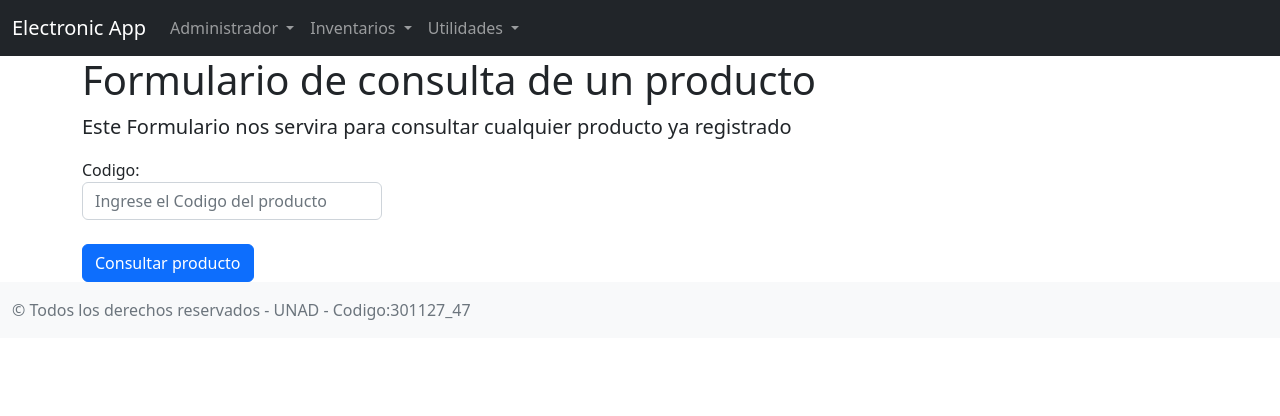
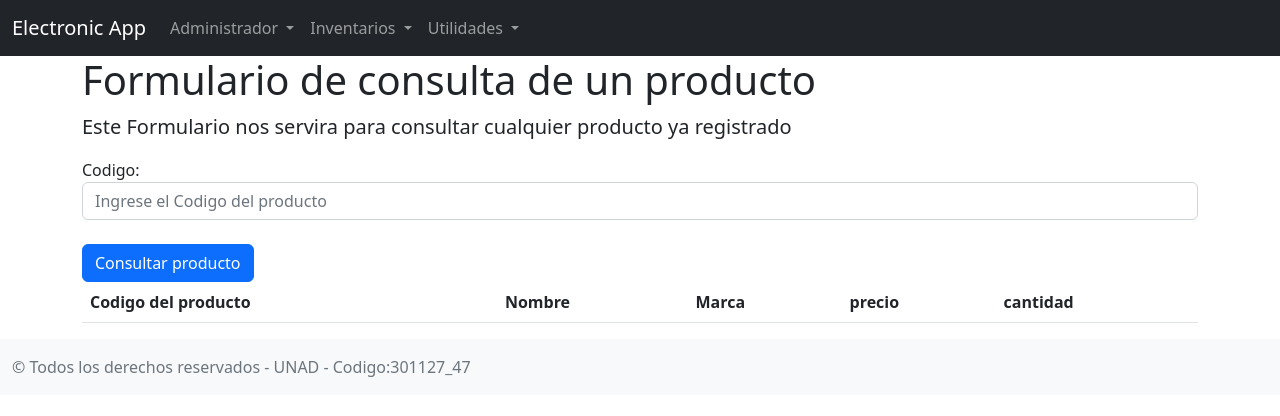
Before and after one commit to wapastorv/CursoProgramacionWebUNAD, a PHP site: page /consultarProducto.php in a window 1280 px wide. Shown: the top 416 px of the page. Run offline with PHP 8.4, Linux system fonts and the light colour scheme; tables that the repository leaves empty hold one stand-in row (values such as "Sample post"); lists and menus that the app fills with data are empty.

Commit message:
Programa de consultar producto

```diff
--- a/consultarProducto.php
+++ b/consultarProducto.php
@@ -1,19 +1,96 @@
-<?php include 'templates/header.php'?>
+
+<?php
+  include 'funciones.php';
+  csrf();
+  if (isset($_POST['submit']) && !hash_equals($_SESSION['csrf'], $_POST['csrf'])) {
+    die();
+  }
+
+  $error = false;
+  $config = include 'config.php';
+
+  try {
+    $dsn = 'mysql:host=' . $config['db']['host'] . ';dbname=' . $config['db']['name'];
+    $conexion = new PDO($dsn, $config['db']['user'], $config['db']['pass'], $config['db']['options']);
+
+    if (isset($_POST['codigo'])) {
+      $consultaSQL = "SELECT * FROM producto WHERE id_producto = " . $_POST['codigo'];
+    }else{
+      $consultaSQL = "SELECT * FROM producto WHERE id_producto = 0";
+    }
+
+    $sentencia = $conexion->prepare($consultaSQL);
+    $sentencia->execute();
+    $producto = $sentencia->fetchAll();
+  }catch(PDOException $error){
+    $error = $error->getMessage();
+  }
+?>
+
+<?php include 'templates/header.php' ?>
+
+<?php
+  if($error) {
+?>
+  <div class="container mt-2">
+    <div class="row">
+      <div class="col-md-12">
+        <div class="alert alert-danger" role="alert">
+          <?= $error ?>
+        </div>
+      </div>
+    </div>
+  </div>
+<?php
+}
+?>
 <div class="container">
   <h1>Formulario de consulta de un producto</h1>
   <p class="lead">
     Este Formulario nos servira para consultar cualquier producto ya registrado
   </p>
-
-    <form action="#" method="POST">
+  <form method="post">
     <div class="form-group">
-    <label for="email">Codigo:</label>
-    <input type="email" class="form-control" placeholder="Ingrese el Codigo del producto" id="email" name="e" style="width:300px">
+      <label for="codigo">Codigo:</label>
+      <input type="text" class="form-control" placeholder="Ingrese el Codigo del producto" id="codigo" name="codigo" class="form-control">
     </div>
     <br>
-
-  <button type="submit" class="btn btn-primary">Consultar producto</button>
-
+    <button type="submit" name="submit"class="btn btn-primary">Consultar producto</button>
+    <input name="csrf" type="hidden" value="<?php echo escapar($_SESSION['csrf']); ?>">
   </form>
   </div>
+  <div class="container">
+    <div class="row">
+      <div class="col-md-12">
+        <table class="table">
+          <thead>
+            <tr>
+              <th>Codigo del producto</th>
+              <th>Nombre</th>
+              <th>Marca</th>
+              <th>precio</th>
+              <th>cantidad</th>
+            </tr>
+          </thead>
+          <tbody>
+            <?php
+            if ($producto && $sentencia->rowCount() > 0) {
+              foreach ($producto as $fila) {
+            ?>
+                <tr>
+                  <td><?php echo escapar($fila["id_producto"]); ?></td>
+                  <td><?php echo escapar($fila["nombre_producto"]); ?></td>
+                  <td><?php echo escapar($fila["marca_producto"]); ?></td>
+                  <td><?php echo escapar($fila["precio_producto"]); ?></td>
+                  <td><?php echo escapar($fila["cantidad_producto"]); ?></td>
+                </tr>
+            <?php
+              }
+            }
+            ?>
+          <tbody>
+        </table>
+      </div>
+    </div>
+  </div>
 <?php include 'templates/footer.php'?>
```
Lines whose indentation alone changed are shown as unchanged.
